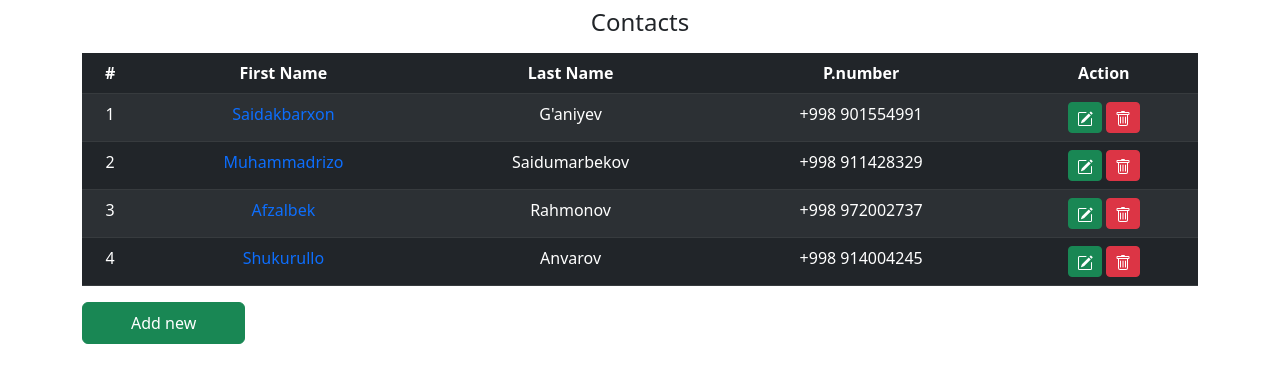
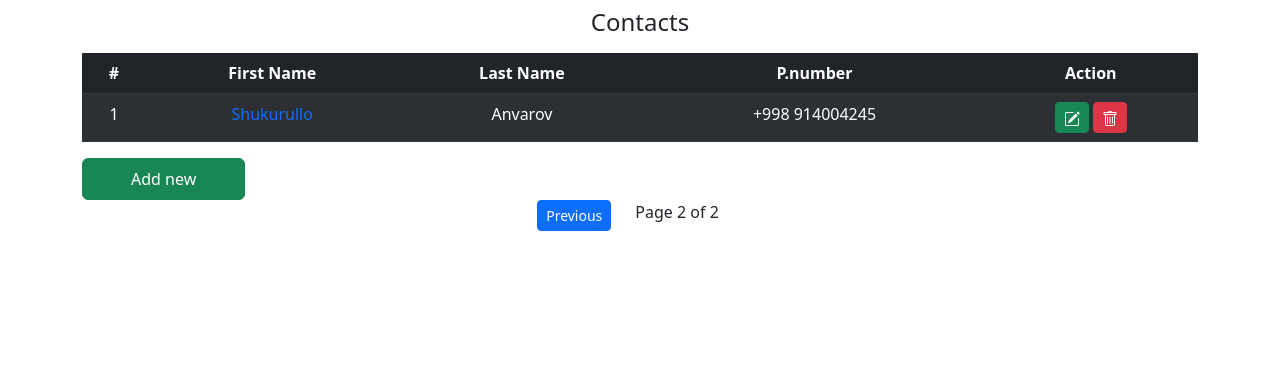
Before and after one commit to MuhammadRizo19/Database, a Django app: page /contacts?page=2 in a window 1280 px wide. Shown: the part 57-440 px from the top of the page. Run offline with Django 4.2, Linux system fonts and the light colour scheme; data comes from the database, SQL or seed files in the repository; both versions use the stored data as it was after the commit.

Commit message:
Search and pagination added

```diff
--- a/baseapp/urls.py
+++ b/baseapp/urls.py
@@ -1,5 +1,5 @@
 from django.urls import path
-from .views import HomePage, stats_chart, ContactList, AddContact, delete_contact, ChangeContact, ContactDetail
+from .views import HomePage, stats_chart, ContactList, AddContact, delete_contact, ChangeContact, ContactDetail, search
 
 
 urlpatterns = [
@@ -7,6 +7,7 @@ urlpatterns = [
     path('stats', stats_chart, name='stats'),
     path('delete_contact/<contact_id>', delete_contact, name='delete_contact'),
     path('add', AddContact.as_view(), name='addnew'),
+    path('search', search, name='search'),
     path('contacts/<uuid:pk>/edit/', ChangeContact.as_view(), name='contact_edit'),
     path('contacts/<uuid:pk>/detail/', ContactDetail.as_view(), name='contact_detail'),
     path('contacts', ContactList.as_view(), name='contacts'),
--- a/baseapp/views.py
+++ b/baseapp/views.py
@@ -4,6 +4,7 @@ from django.views import generic
 from django.contrib.auth.mixins import LoginRequiredMixin
 from .models import NeedHelp, Street, City, Contact
 from django.db.models import Q, F
+from django.core.paginator import Paginator, EmptyPage
 from .forms import ContactForm
 from django.urls import reverse_lazy
 
@@ -20,6 +21,7 @@ class ContactList(generic.ListView):
     template_name = 'orm.html'
     model = Contact
     context_object_name = 'contacts'
+    paginate_by = 3
 
 class AddContact(generic.CreateView):
     template_name = 'new.html'
@@ -44,6 +46,14 @@ def delete_contact(request, contact_id):
 	contact.delete()
 	return redirect('contacts')
 
+def search(request):
+     if request.method == 'POST':
+          search = request.POST['qidir']
+          contact = Contact.objects.filter(firstName__contains=search)
+          street = Street.objects.filter(streetName__contains=search)
+          return render(request, 'search.html', {'searched':search, 'contact':contact, 'street':street})
+
+
 def stats_chart(request):
     labels = []
     data = []
--- a/templates/navbar.html
+++ b/templates/navbar.html
@@ -48,8 +48,9 @@
           </li>
           --------->
         </ul>
-        <form class="d-flex align-items-center" role="search">
-          <input class="form-control me-2" type="search" placeholder="qidirish..." aria-label="Search">
+        <form class="d-flex align-items-center" method="POST" action="{% url 'search' %}" role="search">
+          {% csrf_token %}
+          <input class="form-control me-2" name="qidir" type="search" placeholder="qidirish..." aria-label="Search">
           <button class="btn btn-success" type="submit">Qidirish</button>
           <button class="btn btn-warning mx-1" type="submit">Account</button>
         </form>
--- a/templates/orm.html
+++ b/templates/orm.html
@@ -36,6 +36,19 @@
 <div class="d-flex">
 <a class="btn btn-success py-2 px-5" href="{% url 'addnew' %}"> Add new </a>
 </div>
+<div class='pagination justify-content-center'>
+    {% if page_obj.has_previous %}
+      <a class="btn btn-primary btn-sm" href='{% url "contacts" %}?page={{ page_obj.previous_page_number }}'>Previous </a>
+    {% endif %}
+
+    <span class='mx-4'>
+      Page {{ page_obj.number }} of {{ page_obj.paginator.num_pages }}
+    </span>
+
+    {% if page_obj.has_next %}
+      <a class="btn btn-primary btn-sm" href='{% url "contacts" %}?page={{ page_obj.next_page_number }}' > Next</a>
+    {% endif %}
+  </div>
 {% else %}
 <h4 class="text-center pt-5"> No any contacts yet</h4>
 {% endif %}
```
Also changed, not shown: templates/search.html (added, +20 -0 lines), db.sqlite3, media/contact/chefs-02.jpg (added), media/contact/chefs-03.jpg (added).
